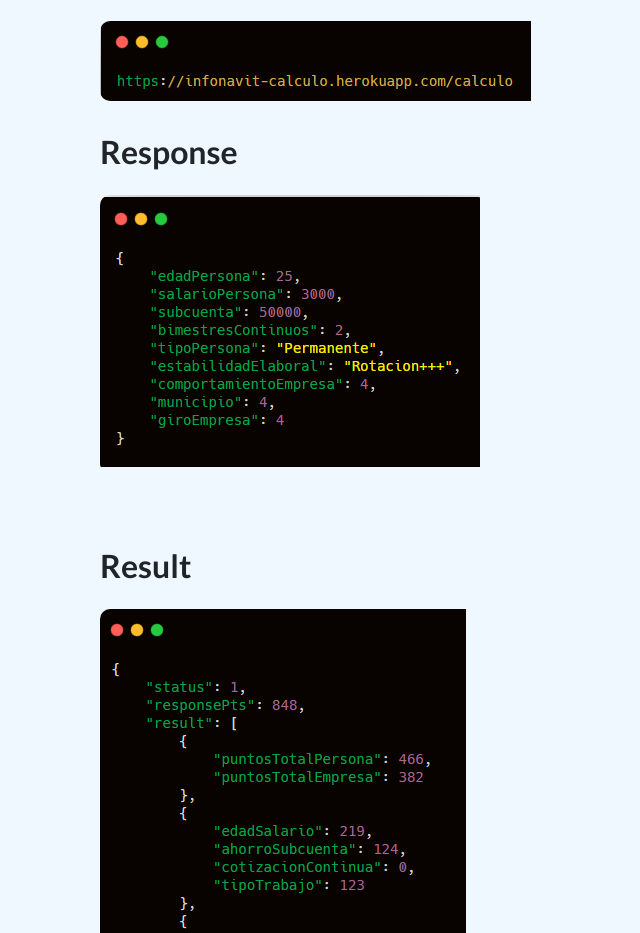
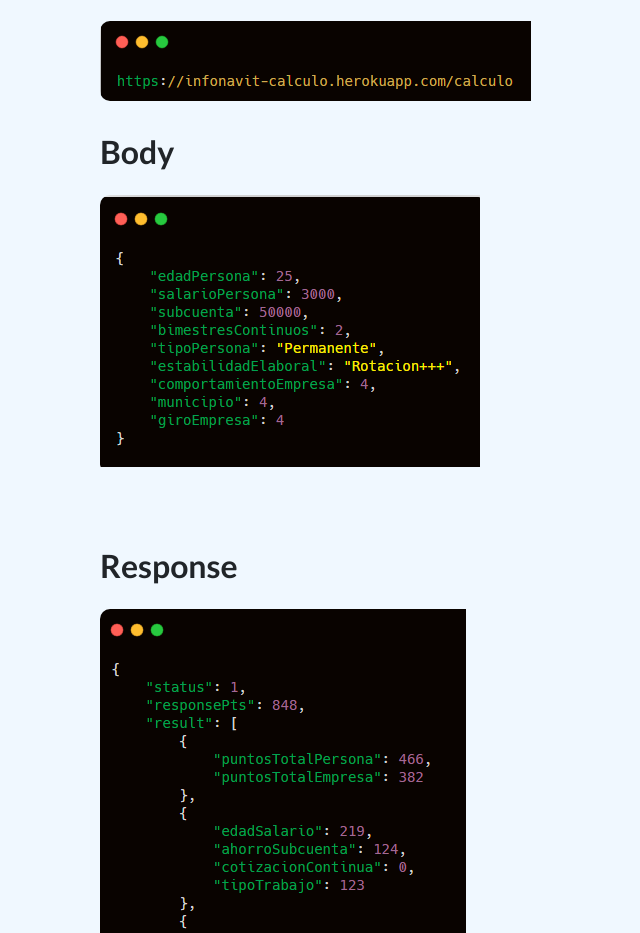
Before and after one commit to saulfranco14/landing-infonavit, a plain HTML site: page index.html in a window 1280 px wide. Shown: the part 1663-2596 px from the top of the page, without its empty margins (0-640 px from the left). Drawn offline with nearby package versions, Linux system fonts and the light colour scheme.

Commit message:
Se actualiza los nombres del body y response Se actualiza los nombres del body y response

```diff
--- a/index.html
+++ b/index.html
@@ -99,11 +99,11 @@
                         <div class="col-lg-6 text-white showcase-imgAPI" style="background-image: url('assets/img/api_foto.png')"></div>
                     </div>
                     <div class="col-lg-12 my-auto showcase-text apiIMG paddingBottom0">
-                        <h2 class="mb-4" >Response</h2>
+                        <h2 class="mb-4" >Body</h2>
                         <div class="col-lg-12 text-white resultAPIIMG" style="background-image: url('assets/img/api_object.png')"></div>
                     </div>
                     <div class="col-lg-12 my-auto showcase-text apiIMG paddingBottom0">
-                        <h2 class="mb-4" >Result</h2>
+                        <h2 class="mb-4" >Response</h2>
                         <div class="col-lg-6 text-white  heightImg2" style="background-image: url('assets/img/api_result.png')"></div>
                     </div>
                     <div class="col-lg-12 my-auto showcase-text apiIMG ">
```
